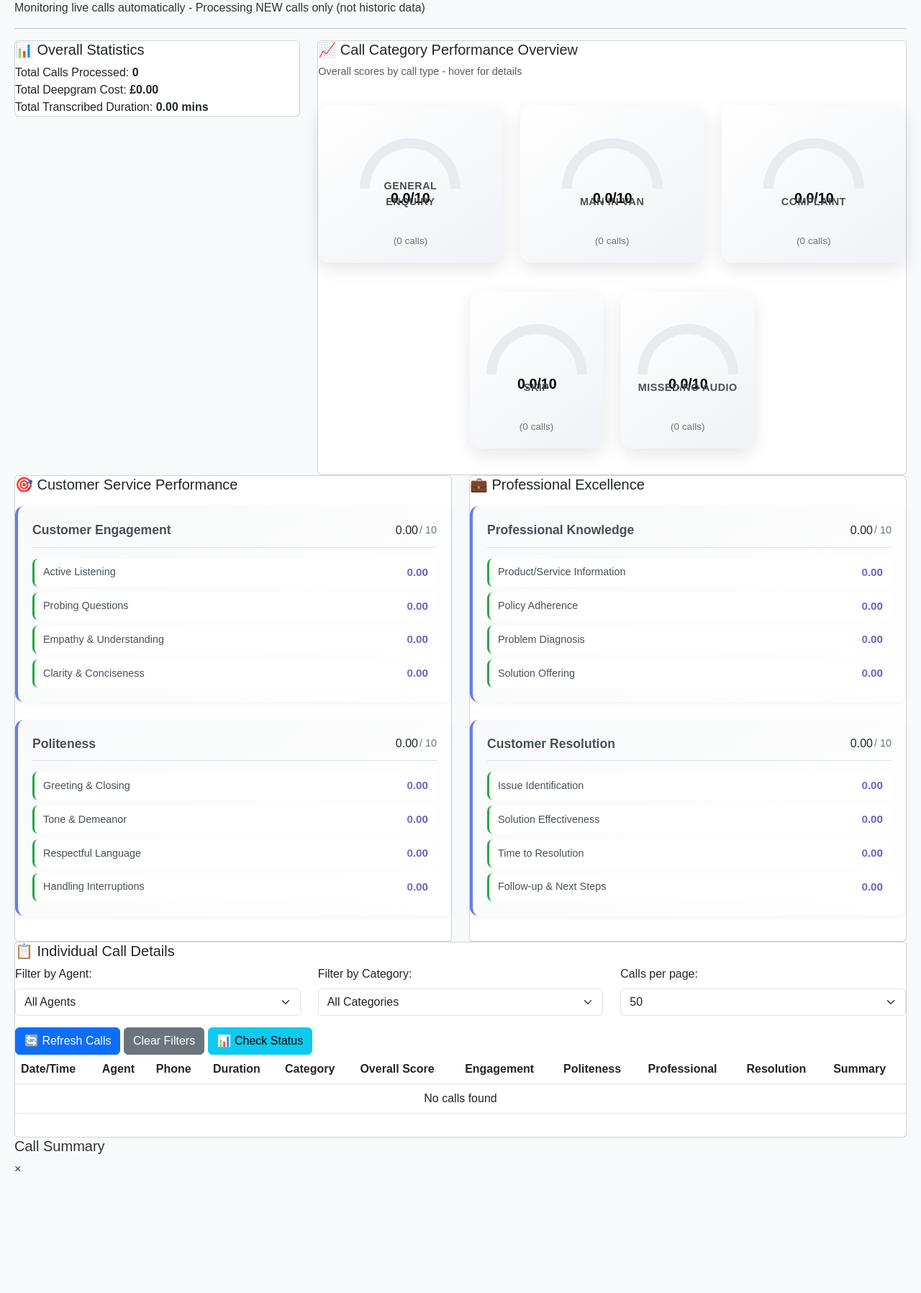
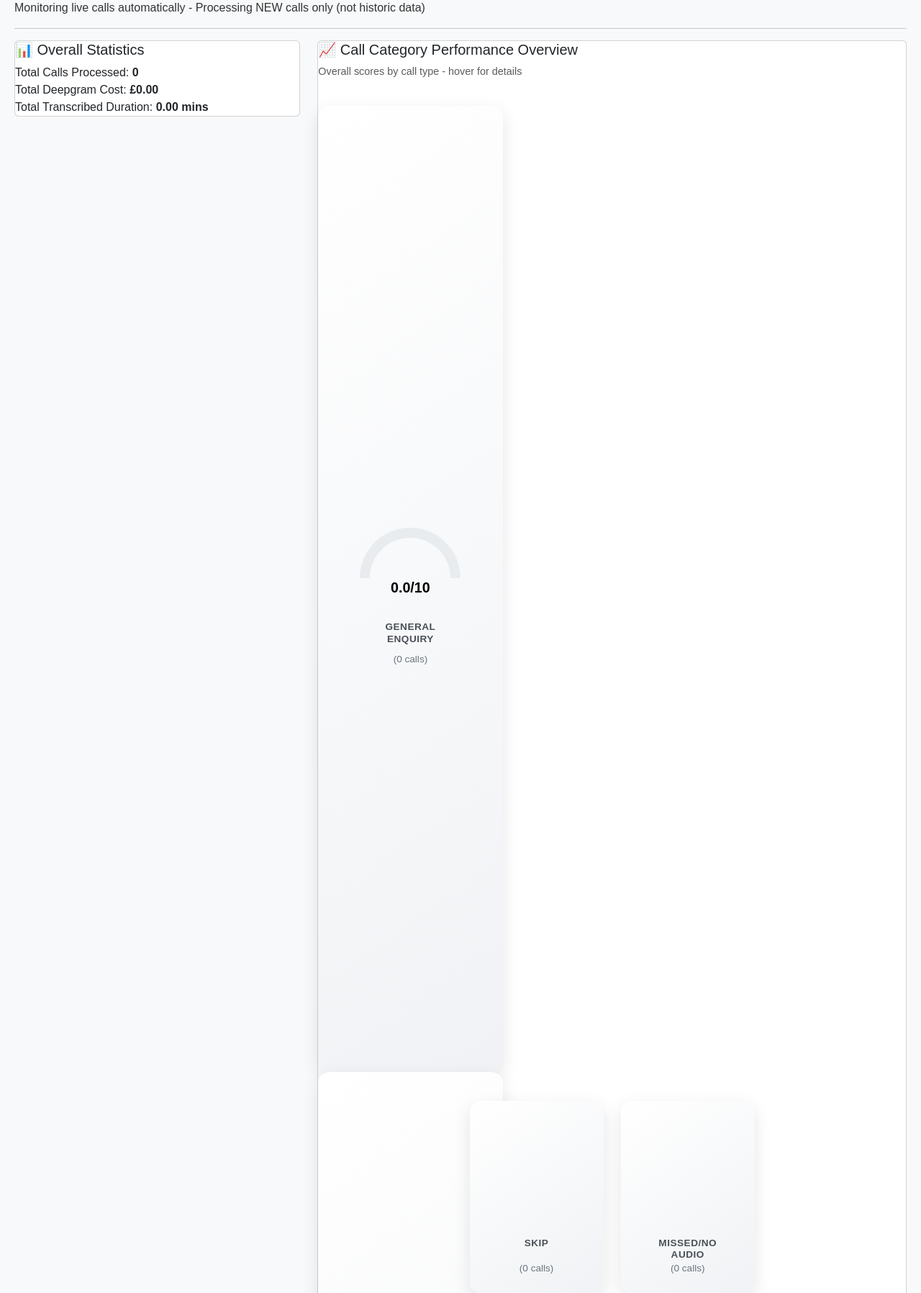
Before and after one commit to kanchang12/sunmotors, a Flask app: page / in a window 1280 px wide. Shown: the part 141-1937 px from the top of the page at 72% size. Before the commit the page ends 1768 px from the top, so only its background shows below. Run offline with Flask 3, Linux system fonts and the light colour scheme; data that the repository does not hold is empty; a map, chart or similar area stays blank; some libraries are stand-ins or nearby versions.

Commit message:
Update index.html

```diff
--- a/templates/index.html
+++ b/templates/index.html
@@ -45,21 +45,48 @@
 
 .gauge-container {
     width: 140px;
+    height: 180px; /* Increased height to accommodate label */
+    margin: 0 auto 10px;
+    position: relative;
+    display: flex;
+    flex-direction: column;
+    align-items: center;
+    justify-content: space-between;
+}
+
+.gauge-chart-area {
+    width: 140px;
     height: 140px;
-    margin: 0 auto 10px;
     position: relative;
 }
 
 .gauge-label {
-    position: absolute;
-    bottom: 15px;
+    position: relative; /* Changed from absolute */
+    bottom: auto; /* Remove absolute positioning */
     width: 100%;
     text-align: center;
     font-weight: bold;
     color: #495057;
-    font-size: 0.9rem;
+    font-size: 0.85rem;
     text-transform: uppercase;
     letter-spacing: 0.5px;
+    margin-top: 15px; /* Add space between chart and label */
+    line-height: 1.2;
+    padding: 0 5px; /* Add some padding */
+}
+
+.gauge-wrapper {
+    background: linear-gradient(145deg, #ffffff, #f0f2f5);
+    border-radius: 16px;
+    padding: 25px 15px; /* Increased top/bottom padding */
+    box-shadow: 0 8px 25px rgba(0, 0, 0, 0.1);
+    transition: all 0.3s ease;
+    height: 100%;
+    display: flex;
+    flex-direction: column;
+    align-items: center;
+    justify-content: center;
+    min-height: 250px; /* Ensure minimum height */
 }
 
 .gauge-count {
@@ -479,30 +506,59 @@
                         <!-- Top Row - 3 Main Categories -->
                         <div class="row text-center mb-4">
                             <div class="col-lg-4 col-md-6 mb-3">
+<!-- General Enquiry -->
 <div class="gauge-wrapper">
     <div class="gauge-container">
+        <div class="gauge-chart-area">
             <canvas id="generalEnquiryGauge"></canvas>
+        </div>
         <div class="gauge-label">General Enquiry</div>
     </div>
     <small id="generalEnquiryCount" class="gauge-count">(0 calls)</small>
 </div>
-                            </div>
-                            <div class="col-lg-4 col-md-6 mb-3">
+
+<!-- Man in Van -->
 <div class="gauge-wrapper">
     <div class="gauge-container">
+        <div class="gauge-chart-area">
             <canvas id="manInVanGauge"></canvas>
+        </div>
         <div class="gauge-label">Man in Van</div>
     </div>
     <small id="manInVanCount" class="gauge-count">(0 calls)</small>
 </div>
-                            </div>
-                            <div class="col-lg-4 col-md-6 mb-3">
+
+<!-- Complaint -->
 <div class="gauge-wrapper">
     <div class="gauge-container">
+        <div class="gauge-chart-area">
             <canvas id="complaintGauge"></canvas>
+        </div>
         <div class="gauge-label">Complaint</div>
     </div>
     <small id="complaintCount" class="gauge-count">(0 calls)</small>
+</div>
+
+<!-- Skip -->
+<div class="gauge-wrapper">
+    <div class="gauge-container">
+        <div class="gauge-chart-area">
+            <canvas id="skipGauge"></canvas>
+        </div>
+        <div class="gauge-label">SKIP</div>
+    </div>
+    <small id="skipCount" class="gauge-count">(0 calls)</small>
+</div>
+
+<!-- Missed/No Audio -->
+<div class="gauge-wrapper">
+    <div class="gauge-container">
+        <div class="gauge-chart-area">
+            <canvas id="missedNoAudioGauge"></canvas>
+        </div>
+        <div class="gauge-label">Missed/No Audio</div>
+    </div>
+    <small id="missedNoAudioCount" class="gauge-count">(0 calls)</small>
 </div>
                             </div>
                         </div>
```
Lines whose indentation alone changed are shown as unchanged.
